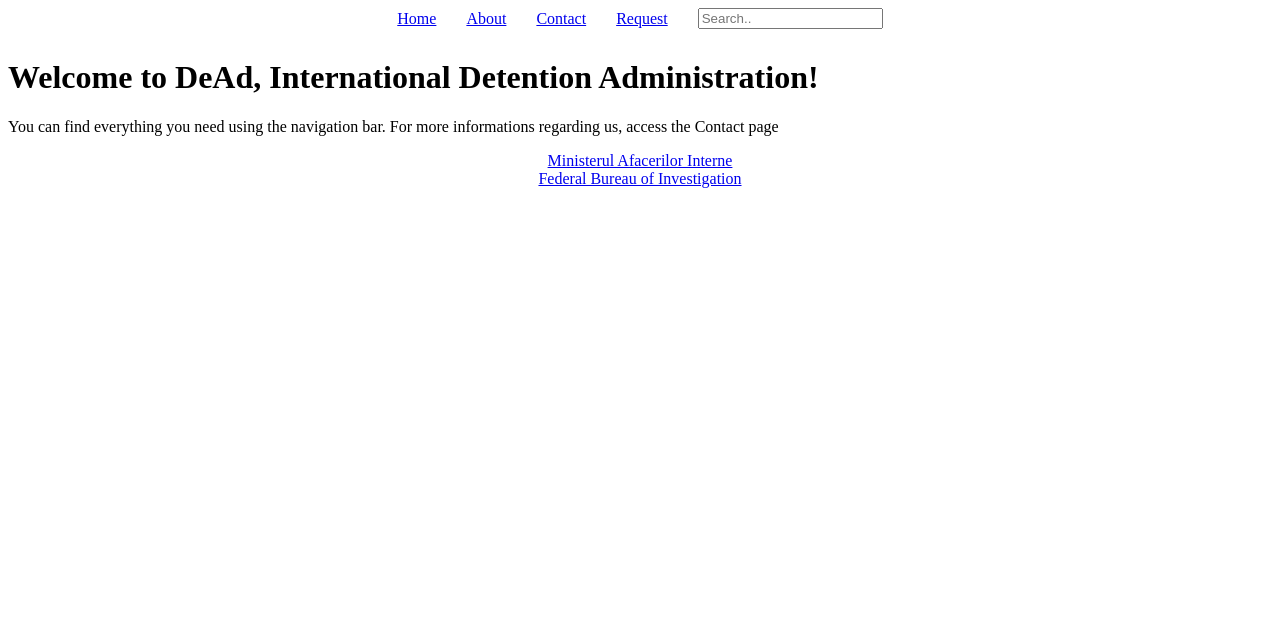
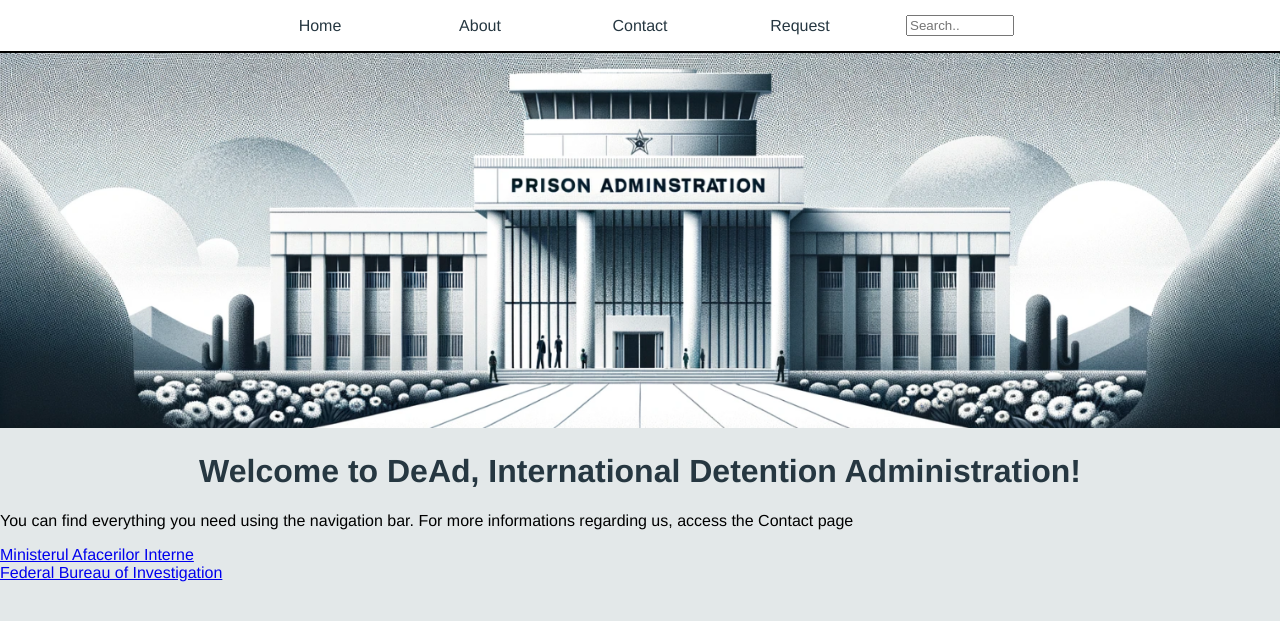
Before and after one commit to Marcu123/DeAD, a PHP site: page /public/index.html in a window 1280 px wide. Shown: the top 621 px of the page. Run offline with PHP 8.4, Linux system fonts and the light colour scheme.

Commit message:
SASS Colors and the home page 50%

```diff
--- a/public/index.html
+++ b/public/index.html
@@ -11,18 +11,18 @@
     <header>
         <nav class="main-menu">
             <ul class="menu-list">
-                <li class="menu-list__element"><a href="index.html">Home</a></li>
-                <li class="menu-list__element"><a href="../src/pages/about.html">About</a></li>
-                <li class="menu-list__element"><a href="../src/pages/contact.html">Contact</a></li>
-                <li class="menu-list__element"><a href="../src/pages/request.html">Request</a></li>
-                <li class="menu-list__search"><input type="text" placeholder="Search.."></li>
+                <li class="menu-list__element"><a class="menu-list__link" href="index.html">Home</a></li>
+                <li class="menu-list__element"><a class="menu-list__link"  href="../src/pages/about.html">About</a></li>
+                <li class="menu-list__element"><a class="menu-list__link" href="../src/pages/contact.html">Contact</a></li>
+                <li class="menu-list__element"><a class="menu-list__link" href="../src/pages/request.html">Request</a></li>
+                <li class="menu-list__element"><input class="menu-list__search" type="text" placeholder="Search.."></li>
             </ul>
-
         </nav>
     </header>
 
     <main>
-        <h1>Welcome to DeAd, International Detention Administration! </h1>
+        <img class="main-image" src="../src/assets/fundal.png" alt="Main Image" width=100%>
+        <h1 class="header">Welcome to DeAd, International Detention Administration! </h1>
         <p>You can find everything you need using the navigation bar. For more informations regarding us, access the Contact page<p>
     </main>
 
--- a/src/styles/base.scss
+++ b/src/styles/base.scss
@@ -0,0 +1,5 @@
+$font-stack: Helvetica, sans-serif;
+$nav-color: #ffffff;
+$link-color: #4fa0df;
+$background-color: #e3e8e9;
+$text-color: #263741;
--- a/src/styles/index.css
+++ b/src/styles/index.css
@@ -1,6 +1,15 @@
+body {
+  margin: 0;
+  padding: 0;
+  font-family: Helvetica, sans-serif;
+  background-color: #e3e8e9;
+}
+
 .main-menu {
   width: 100%;
-  height: 30px;
+  height: 100%;
+  background-color: #ffffff;
+  border-bottom: 2px solid #000000;
 }
 
 .menu-list {
@@ -13,25 +22,59 @@
   padding: 0;
 }
 .menu-list__element {
+  width: 100px;
+  height: 100%;
+  padding: 15px;
+  display: flex;
+  flex-direction: column;
+  justify-content: center;
+  align-items: center;
+}
+.menu-list__link {
   text-decoration: none;
+  color: #263741;
+  height: 100%;
+  width: 100%;
+  display: flex;
+  flex-direction: column;
+  justify-content: center;
+  align-items: center;
+}
+.menu-list__link:hover {
+  color: #4fa0df;
+  text-decoration: underline;
 }
 .menu-list__search {
   text-decoration: none;
+  color: #263741;
+  height: 100%;
+  width: 100%;
+  display: flex;
+  flex-direction: column;
+  justify-content: center;
+  align-items: center;
 }
 
 .footer {
   width: 100%;
-  height: 30px;
+  height: 50px;
 }
 
 .footer-list {
   display: flex;
   justify-content: center;
-  align-items: center;
+  align-items: flex-start;
   flex-direction: column;
   list-style: none;
   margin: 0;
   padding: 0;
 }
+.header {
+  display: flex;
+  justify-content: center;
+  align-items: center;
+  height: 100%;
+  color: #263741;
+}
 
 /*# sourceMappingURL=index.css.map */
--- a/src/styles/index.scss
+++ b/src/styles/index.scss
@@ -1,6 +1,16 @@
+@use 'base';
+
+body{
+    margin: 0;
+    padding: 0;
+    font-family: base.$font-stack;
+    background-color: base.$background-color;
+}
 .main-menu{
     width: 100%;
-    height: 30px;
+    height: 100%;
+    background-color: base.$nav-color;
+    border-bottom: 2px solid #000000;
 }
 
 .menu-list{
@@ -13,11 +23,41 @@
     padding: 0;
 
     &__element{
+
+
+        width: 100px;
+        height: 100%;
+        padding: 15px;
+        display: flex;
+        flex-direction: column;
+        justify-content: center;
+        align-items: center;
+    }
+
+    &__link{
+        &:hover{
+            color: base.$link-color;
+            text-decoration: underline;
+        }
         text-decoration: none;
+        color: base.$text-color;
+        height: 100%;
+        width: 100%;
+        display: flex;
+        flex-direction: column;
+        justify-content: center;
+        align-items: center;
     }
 
     &__search{
         text-decoration: none;
+        color: base.$text-color;
+        height: 100%;
+        width: 100%;
+        display: flex;
+        flex-direction: column;
+        justify-content: center;
+        align-items: center;
     }
 }
 
@@ -29,7 +69,7 @@
 .footer-list{
     display: flex;
     justify-content: center;
-    align-items: center;
+    align-items: flex-start;
     flex-direction: column;
     list-style: none;
     margin: 0;
@@ -38,3 +78,10 @@
     &__link{
     }
 }
+.header{
+    display: flex;
+    justify-content: center;
+    align-items: center;
+    height: 100%;
+    color: base.$text-color;
+}
```
Also changed, not shown: src/assets/fundal.png (added), 1 other file.
